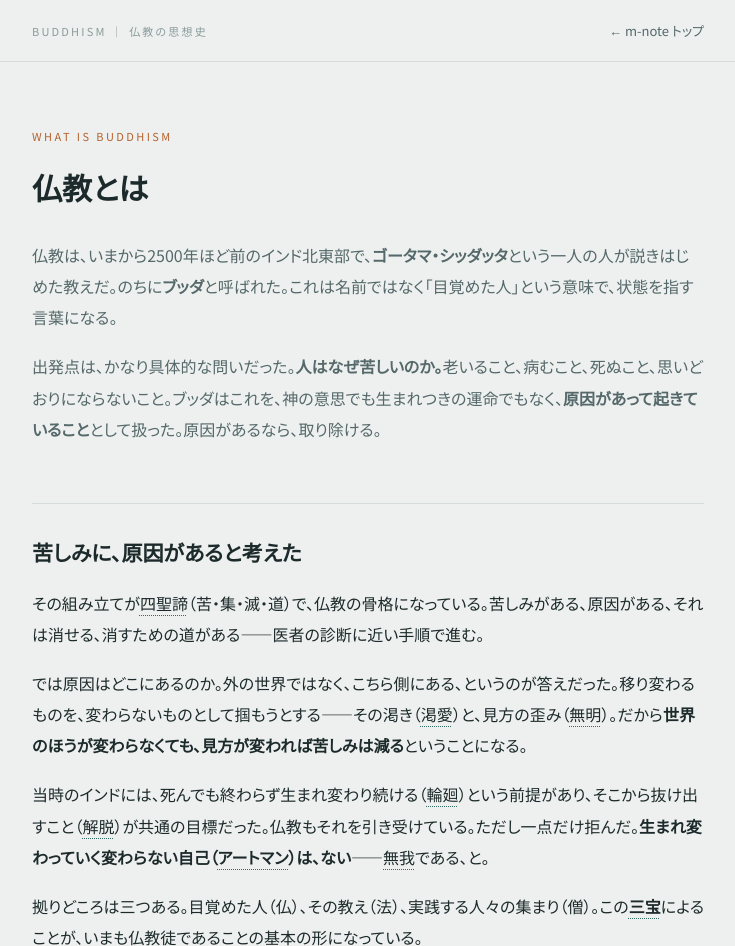
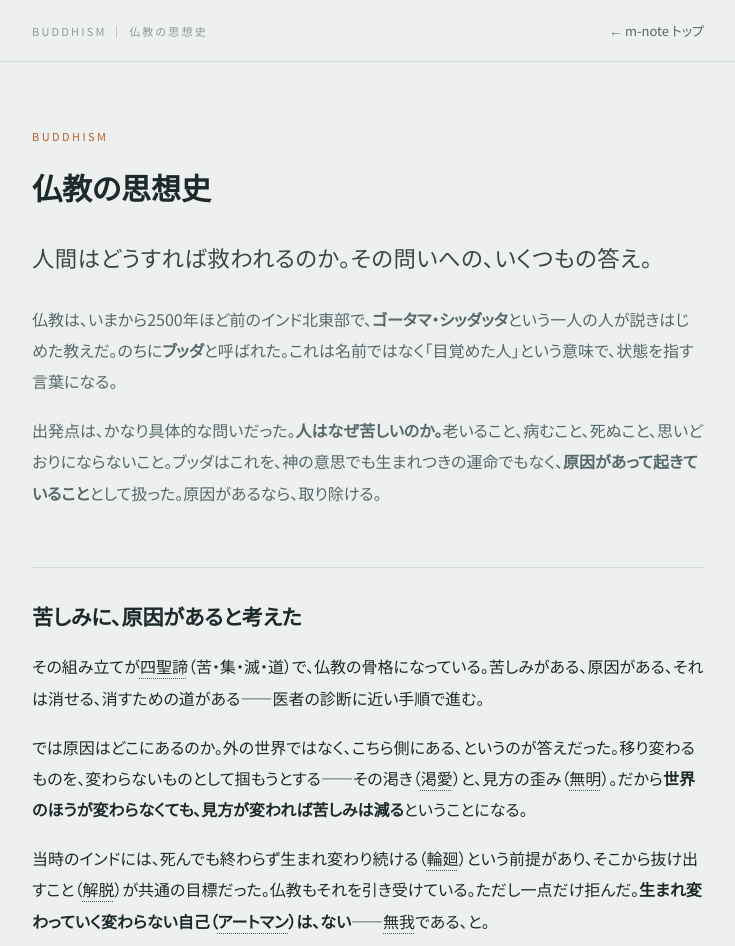
Before and after one commit to doesman1227/buddhism, a plain HTML site: page index.html in a window 1280 px wide. Shown: the top 946 px of the page, without its empty margins (272-1007 px from the left). Drawn offline with Linux system fonts and the light colour scheme.

Commit message:
見出しを「英字ラベル・ノート名・ひと言」に統一、ノート名を短い名詞に
Co-Authored-By: Claude Opus 5.5 <noreply@anthropic.com>

```diff
--- a/index.html
+++ b/index.html
@@ -10,6 +10,7 @@
 <link rel="preconnect" href="https://fonts.gstatic.com" crossorigin>
 <link href="https://fonts.googleapis.com/css2?family=Noto+Serif+JP:wght@400;600;700&family=Noto+Sans+JP:wght@400;500;700&display=swap" rel="stylesheet">
 <link rel="stylesheet" href="css/style.css">
+<style>.mn-tagline{font-family:"Noto Serif JP",serif;font-weight:500;font-size:clamp(1.05rem,2.6vw,1.4rem);line-height:1.75;letter-spacing:.02em;margin:.1em 0 1.1em;opacity:.85}.mn-eyebrow{display:block;font-size:.72rem;letter-spacing:.24em;opacity:.6;margin:0 0 .8em}</style>
 </head>
 <body>
 
@@ -23,8 +24,9 @@
 <main class="wrap">
 
   <div class="hero">
-    <p class="eyebrow">WHAT IS BUDDHISM</p>
-    <h1>仏教とは</h1>
+    <p class="eyebrow">BUDDHISM</p>
+    <h1>仏教の思想史</h1>
+    <p class="mn-tagline">人間はどうすれば救われるのか。その問いへの、いくつもの答え。</p>
     <p class="lede">仏教は、いまから2500年ほど前のインド北東部で、<strong>ゴータマ・シッダッタ</strong>という一人の人が説きはじめた教えだ。のちに<strong>ブッダ</strong>と呼ばれた。これは名前ではなく「目覚めた人」という意味で、状態を指す言葉になる。</p>
     <p class="lede">出発点は、かなり具体的な問いだった。<strong>人はなぜ苦しいのか。</strong>老いること、病むこと、死ぬこと、思いどおりにならないこと。ブッダはこれを、神の意思でも生まれつきの運命でもなく、<strong>原因があって起きていること</strong>として扱った。原因があるなら、取り除ける。</p>
   </div>
```
